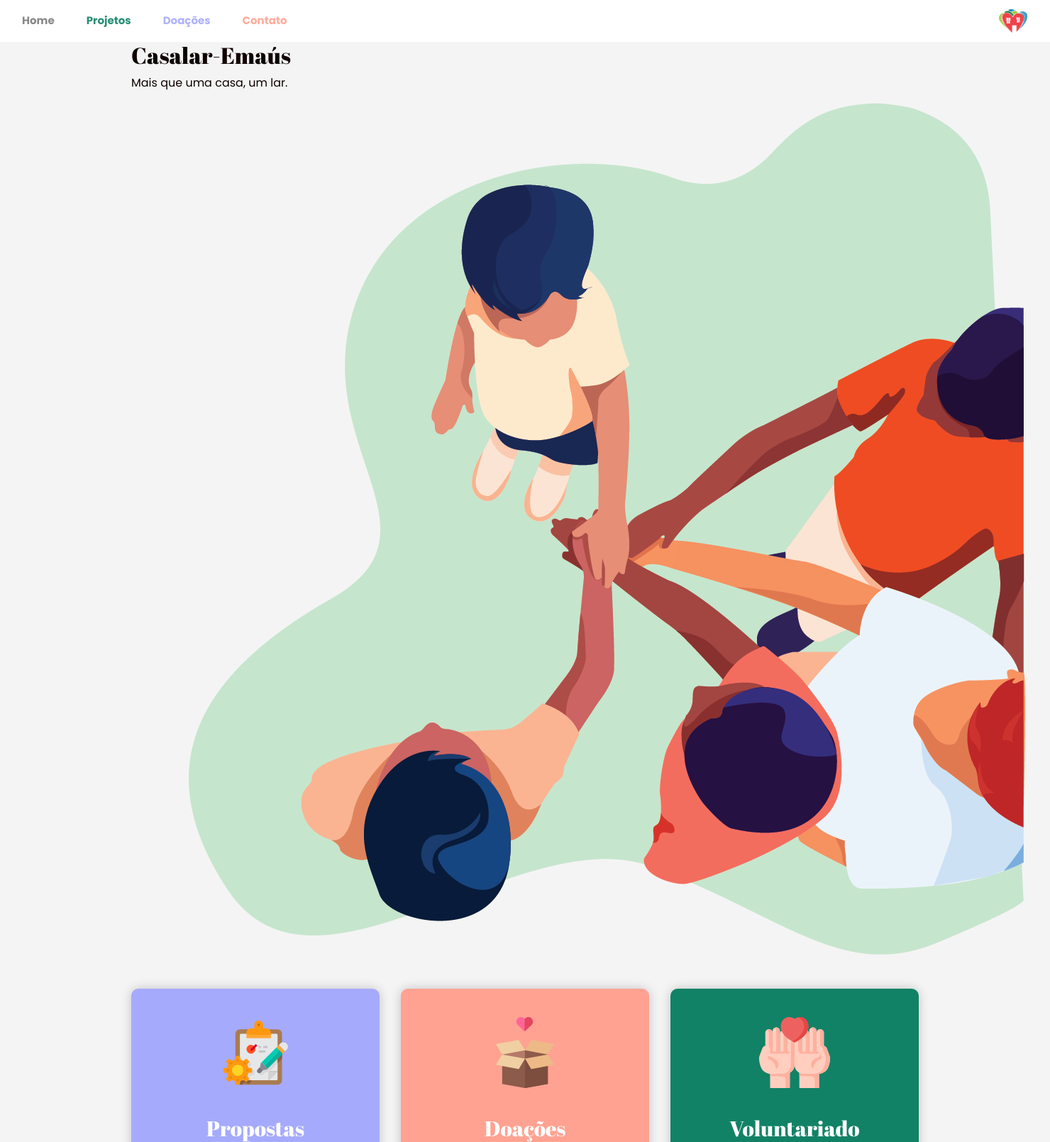
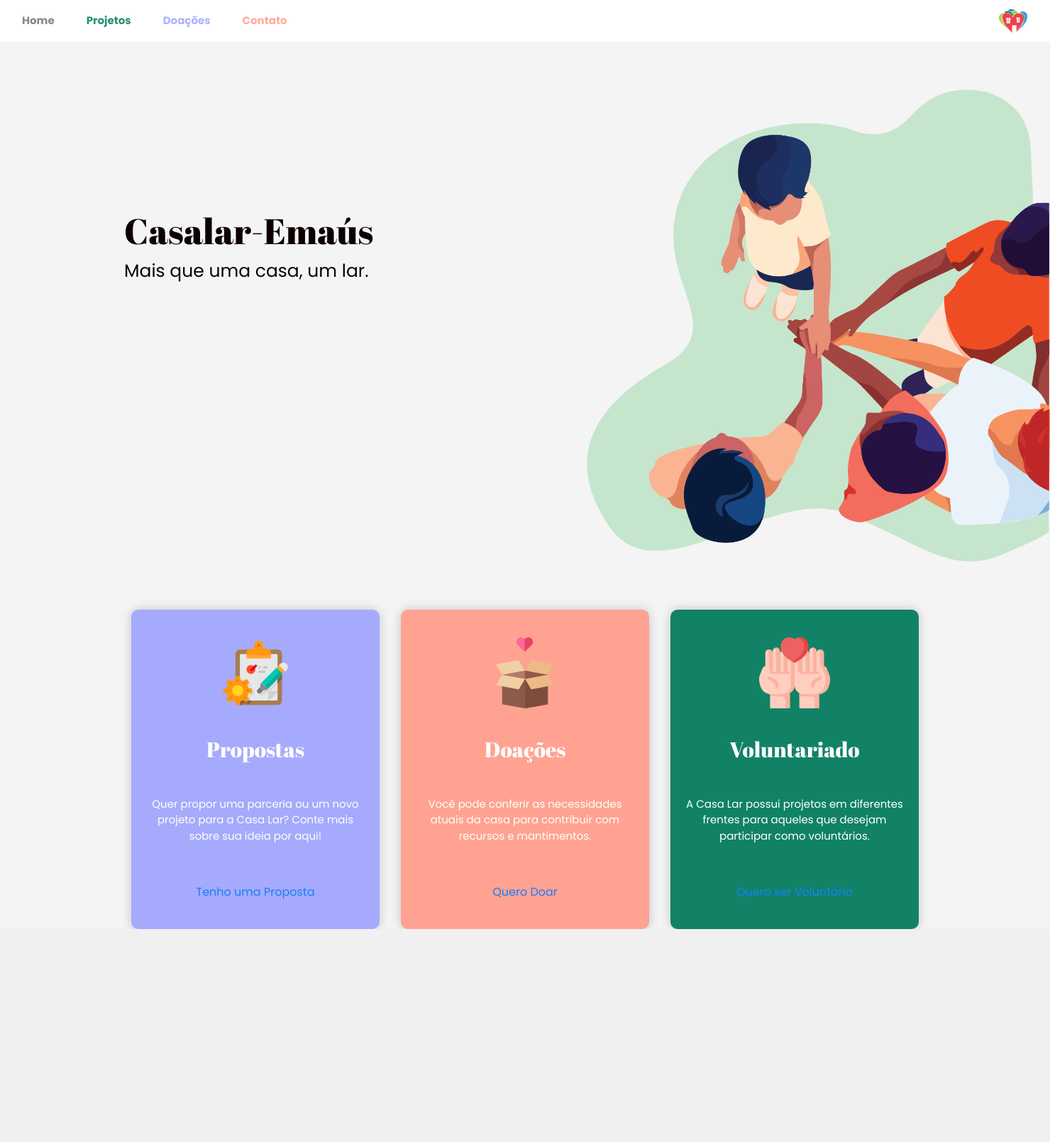
Before and after one commit to MaykonFranchini/casalaremaus, a Rails app: page / in a window 1480 px wide. Shown: the top 1609 px of the page at 71% size. After the commit the page ends 1309 px from the top, so only its background shows below. Run offline with Rails 7, Linux system fonts and the light colour scheme; style sheets or scripts are compiled from the project's sources; some libraries are stand-ins or nearby versions.

Commit message:
media query added.

```diff
--- a/app/assets/stylesheets/application.scss
+++ b/app/assets/stylesheets/application.scss
@@ -11,3 +11,4 @@
 // Your CSS partials
 @import "components/index";
 @import "pages/index";
+@import "components/banner";
--- a/app/assets/stylesheets/components/_banner.scss
+++ b/app/assets/stylesheets/components/_banner.scss
@@ -1,7 +1,91 @@
 .banner {
   display: flex;
+  align-items: center;
+  position: relative;
+  justify-content: flex-end;
+  width: 100%;
+  height: 800px;
+
+  .position-banner {
+    position: absolute;
+    left: 160px;
+    top: 236px;
+  }
+
+  h2 {
+    font-size: 50px;
+  }
+
+  p {
+    font-size: 25px;
+  }
 
   .banner-img {
+    position: absolute;
     width: 800px;
   }
 }
+
+@media(max-width: 1200px) {
+  .banner {
+    height: 700px;
+
+    .banner-img {
+      width: 700px;
+    }
+
+    h2 {
+      font-size: 45px;
+    }
+
+    p {
+      font-size: 20px;
+    }
+  }
+}
+
+@media(max-width: 996px) {
+  .banner {
+    height: 550px;
+
+    .banner-img {
+      width: 550px;
+    }
+
+    .position-banner {
+      left: 91px;
+      top: 196px;
+    }
+
+    h2 {
+      font-size: 38px;
+    }
+
+    p {
+      font-size: 13px;
+    }
+  }
+}
+
+@media(max-width: 768px) {
+  .banner {
+    height: 450px;
+
+    .banner-img {
+      width: 450px;
+    }
+
+    .position-banner {
+      left: 70px;
+      top: 149px;
+    }
+
+    h2 {
+      font-size: 30px;
+    }
+
+    p {
+      font-size: 12px;
+    }
+  }
+}
--- a/app/views/shared/_banner.html.erb
+++ b/app/views/shared/_banner.html.erb
@@ -1,5 +1,5 @@
-<div class="banner mb-5" >
-  <div class="container" >
+<div class="banner" >
+  <div class="container position-banner" >
     <h2>Casalar-Emaús</h2>
     <p>Mais que uma casa, um lar.</p>
   </div>
```
